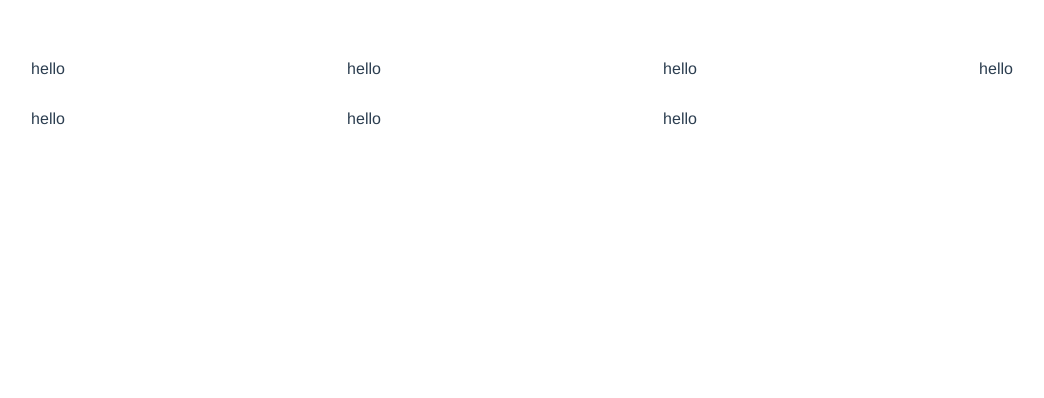
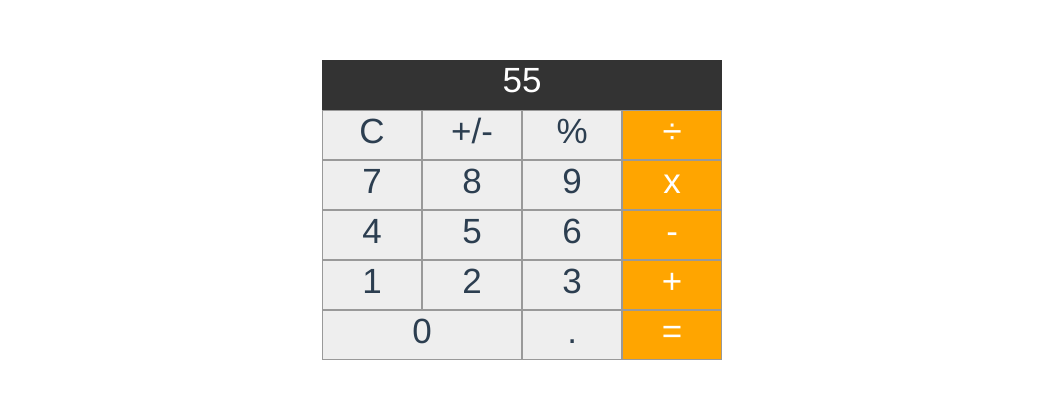
Before and after one commit to JakeLeigh/Vue-Calc, a Vue app in the folder calculator/: page / in a window 1280 px wide. Shown: the top 398 px of the page, without its empty margins (118-1162 px from the left). Built offline with nearby package versions, Linux system fonts and the light colour scheme.

Commit message:
finish calc styling

```diff
--- a/calculator/src/components/Calculator.vue
+++ b/calculator/src/components/Calculator.vue
@@ -1,12 +1,25 @@
 <template>
   <div class="calculator">
-    <div>hello</div>
-    <div>hello</div>
-    <div>hello</div>
-    <div>hello</div>
-    <div>hello</div>
-    <div>hello</div>
-    <div>hello</div>
+    <div class='display'>55</div>
+    <div class='btn'>C</div>
+    <div class='btn'>+/-</div>
+    <div class='btn'>%</div>
+    <div class='btn operator'>÷</div>
+    <div class='btn'>7</div>
+    <div class='btn'>8</div>
+    <div class='btn'>9</div>
+    <div class='btn operator'>x</div>
+    <div class='btn'>4</div>
+    <div class='btn'>5</div>
+    <div class='btn'>6</div>
+    <div class='btn operator'>-</div>
+    <div class='btn'>1</div>
+    <div class='btn'>2</div>
+    <div class='btn'>3</div>
+    <div class='btn operator'>+</div>
+    <div class='btn zero'>0</div>
+    <div class='btn'>.</div>
+    <div class='btn operator'>=</div>
   </div>
 </template>
 <script >
@@ -16,8 +29,27 @@
 </script>
 <style scoped>
 .calculator{
+  font-size: 35px;
   display: grid;
   grid-template-columns: repeat(4, 1fr);
   grid-auto-rows: minmax(50px, auto);
+  width: 400px;
+  margin: 0 auto;
+}
+.display {
+  grid-column: 1/5;
+  background-color: #333;
+  color: white;
+}
+.zero {
+  grid-column: 1/3;
+}
+.btn {
+  background-color: #eee;
+  border: 1px solid #999;
+}
+.operator {
+  background-color: orange;
+  color: white;
 }
 </style>
```
